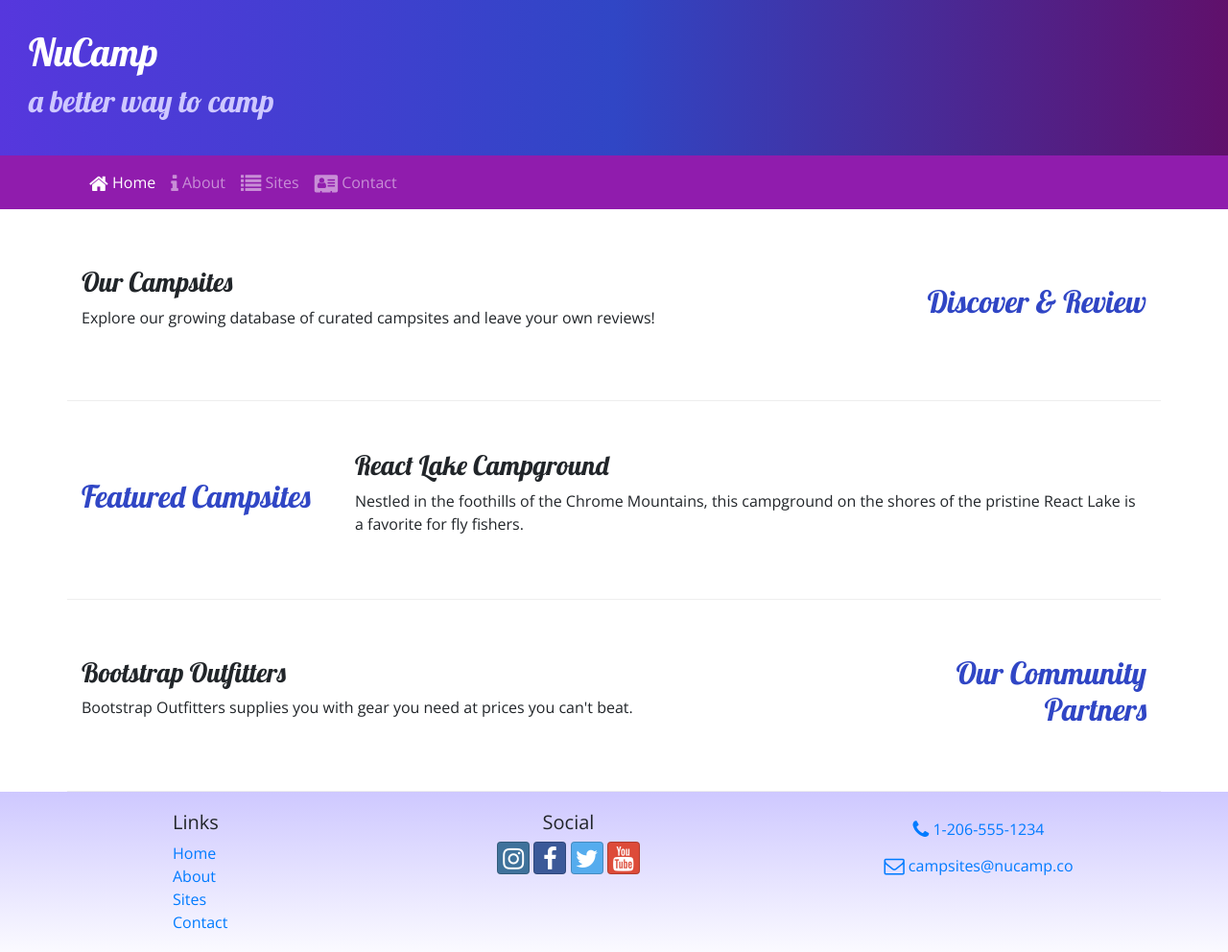
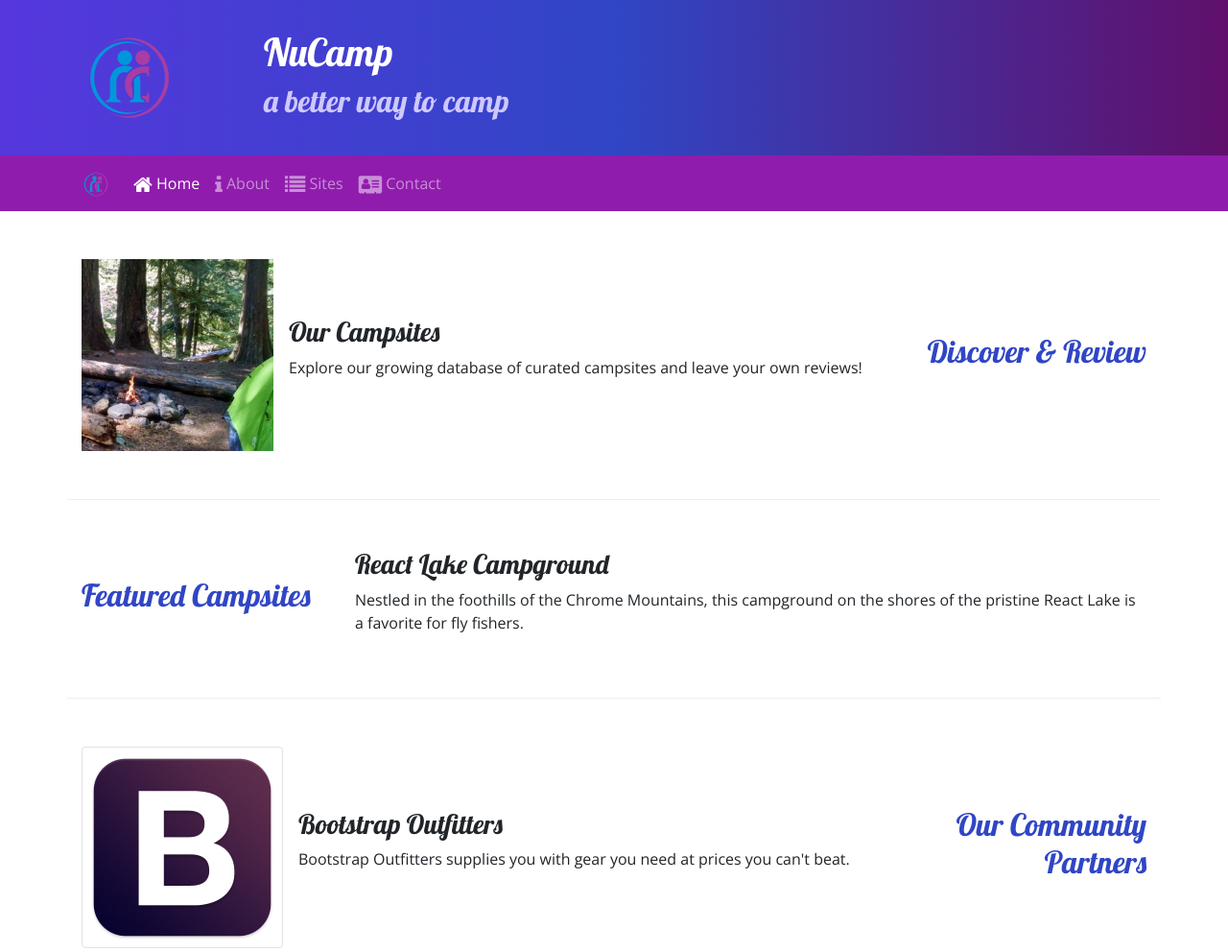
Before and after one commit to TmothyMartel/nucamp, a website: page index.html in a window 1280 px wide. Shown: the top 992 px of the page at 96% size. Drawn offline with nearby package versions, Linux system fonts and the light colour scheme.

Commit message:
added logo and images

```diff
--- a/css/styles.css
+++ b/css/styles.css
@@ -1,3 +1,8 @@
+html {
+  box-sizing: border-box;
+  margin: 0;
+}
+
 body {
   font-family: "Open Sans", sans-serif;
 }
--- a/index.html
+++ b/index.html
@@ -21,8 +21,11 @@
 
     <body>
         <header class="jumbotron jumbotron-fluid">
-            <div class="\container">
+            <div class="container">
                 <div class="row">
+                    <div class="col-4 col-sm-3 col-md-2 align-self-center">
+                        <img  class="img-fluid" src="img/logo.png" alt="nucamp logo">
+                    </div>
                     <div class="col">
                         <h1>NuCamp</h1>
                         <h2>a better way to camp</h2>
@@ -33,6 +36,7 @@
 
         <nav class="navbar navbar-expand-sm navbar-dark sticky-top">
             <div class="container">
+                <a class="navbar-brand" href="#"><img src="img/logo.png" alt="nucamp logo" height="30" width="30"></a>
                 <button
                     class="navbar-toggler ml-auto"
                     type="button"
@@ -78,11 +82,16 @@
                     <h2 class="text-sm-right">Discover & Review</h2>
                 </div>
                 <div class="col">
+                    <div class="media">
+                        <img class="d-flex mr-3 imag-thumbnail" src="img/breadcrumb-trail-thumb.jpg" alt="Breadcrumb Trail">
+                        <div class="media-body align-self-center">
                             <h3>Our Campsites</h3>
                             <p class="d-none d-sm-block">
                                 Explore our growing database of curated campsites and
                                 leave your own reviews!
                             </p>
+                        </div>
+                    </div>
                 </div>
             </div>
 
@@ -105,11 +114,16 @@
                     <h2 class="text-sm-right">Our Community Partners</h2>
                 </div>
                 <div class="col">
+                    <div class="media">
+                        <img class="d-flex mr-3 img-thumbnail" src="img/bootstrap-thumb.png" alt="Bootstrap Outfitters">
+                        <div class="media-body align-self-center">
                             <h3>Bootstrap Outfitters</h3>
                             <p class="d-none d-sm-block">
                                 Bootstrap Outfitters supplies you with gear you need at
                                 prices you can't beat.
                             </p>
+                        </div>
+                    </div>
                 </div>
             </div>
         </div>
```
Also changed, not shown: aboutus.html (+5 -0 lines), contactus.html (+4 -0 lines), img/bootstrap-thumb.png (added), img/breadcrumb-trail-thumb.jpg (added), img/breadcrumb-trail.jpg (added), img/chrome-river-thumb.jpg (added), img/chrome-river.jpg (added), img/logo.png (added), img/react-lake-thumb.jpg (added), img/react-lake.jpg (added). Lines whose indentation alone changed are shown as unchanged.
